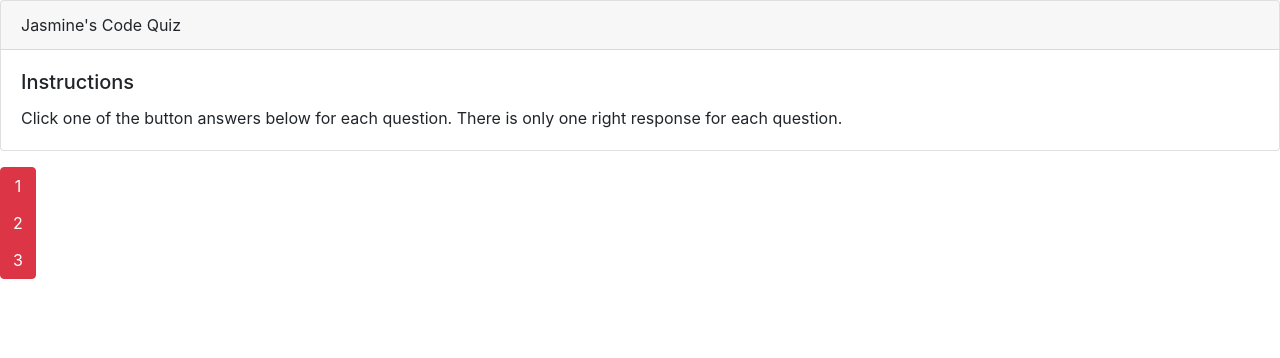
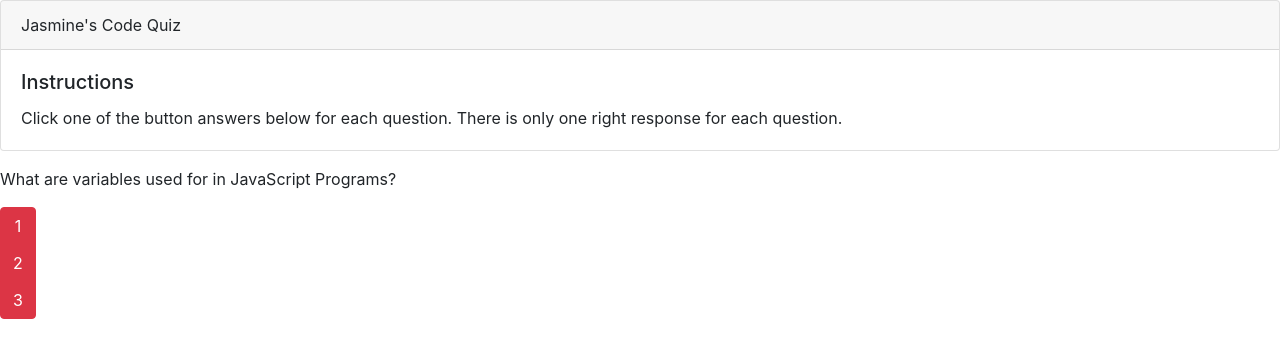
Before and after one commit to JEpps2020/code-quiz, a plain HTML site: page index.html in a window 1280 px wide. Drawn offline with nearby package versions, Linux system fonts and the light colour scheme.

Commit message:
I have added the render question function.

```diff
--- a/index.html
+++ b/index.html
@@ -10,7 +10,9 @@
 
   <!-- Bootstrap CDN -->
   <link rel="stylesheet" href="https://maxcdn.bootstrapcdn.com/bootstrap/4.0.0/css/bootstrap.min.css">
-
+  <script src="https://code.jquery.com/jquery-3.2.1.slim.min.js" integrity="sha384-KJ3o2DKtIkvYIK3UENzmM7KCkRr/rE9/Qpg6aAZGJwFDMVNA/GpGFF93hXpG5KkN" crossorigin="anonymous"></script>
+  <script src="https://cdnjs.cloudflare.com/ajax/libs/popper.js/1.12.9/umd/popper.min.js" integrity="sha384-ApNbgh9B+Y1QKtv3Rn7W3mgPxhU9K/ScQsAP7hUibX39j7fakFPskvXusvfa0b4Q" crossorigin="anonymous"></script>
+  <script src="https://maxcdn.bootstrapcdn.com/bootstrap/4.0.0/js/bootstrap.min.js" integrity="sha384-JZR6Spejh4U02d8jOt6vLEHfe/JQGiRRSQQxSfFWpi1MquVdAyjUar5+76PVCmYl" crossorigin="anonymous"></script>
 
 </head>
 <body>
@@ -36,16 +38,47 @@
     <button type="button" class="btn btn-danger">3</button>
     </div>
 <script>
+        var trivia = {
+        questions: ["What are variables used for in JavaScript Programs?","Javascript is what type of language?","What is meant by the THIS keyword in javascript?","What is the JavaScript syntax for printing values in Console?"],
+        choices:[
+                  ["storing numbers, dates, or other values","varying randomly","causing high-school algebra flashbacks"],
+                  ["Programming","Application","Scripting"],
+                  ["It refers current object","It refers previous object","None of the above"],
+                  ["print(5)","console.log(5)","print.consol(5)"]
+                ],
+        answer:["storing numbers, dates, or other values","Scripting","It refers current object","console.log(5)"],
+     };
+
         var questions = {
-        q1: ["What are variables used for in JavaScript Programs?"],
-        q2: ["What should appear at the very end of your JavaScript?"],
-        q3: ["What is mean by .this keyword in javascript?"],
-        q4: ["What is the JavaScript syntax for printing values in Console?"],
+        q1: ["What are variables used for in JavaScript Programs?", "storing numbers, dates, or other values"],
+        q2: ["Javascript is what type of language?", "Scripting"],
+        q3: ["What is meant by the THIS keyword in javascript?", "It refers current object"],
+        q4: ["What is the JavaScript syntax for printing values in Console?", "console.log(5)"]
+        };
+
+        console.log(questions)
+      var score = 0;
+      // Variable to hold the index of current question.
+      var questionIndex = 0;
+      // Array of questions.
+      var questionsArray = [questions.q1, questions.q2, questions.q3, questions.q4];
+
+      function renderQuestion() {
+        // If there are still more questions, render the next one.
+        if (questionIndex <= (questionsArray.length - 1)) {
+          document.querySelector("#question").innerHTML = questionsArray[questionIndex][0];
+        }
+        // If there aren't, render the end game screen.
+        else {
+          document.querySelector("#question").innerHTML = "Game Over!";
+          document.querySelector("#score").innerHTML = "Final Score: " + score + " out of " + questionsArray.length;
+        }
 
       };
-</script>
-<script src="https://code.jquery.com/jquery-3.2.1.slim.min.js" integrity="sha384-KJ3o2DKtIkvYIK3UENzmM7KCkRr/rE9/Qpg6aAZGJwFDMVNA/GpGFF93hXpG5KkN" crossorigin="anonymous"></script>
-<script src="https://cdnjs.cloudflare.com/ajax/libs/popper.js/1.12.9/umd/popper.min.js" integrity="sha384-ApNbgh9B+Y1QKtv3Rn7W3mgPxhU9K/ScQsAP7hUibX39j7fakFPskvXusvfa0b4Q" crossorigin="anonymous"></script>
-<script src="https://maxcdn.bootstrapcdn.com/bootstrap/4.0.0/js/bootstrap.min.js" integrity="sha384-JZR6Spejh4U02d8jOt6vLEHfe/JQGiRRSQQxSfFWpi1MquVdAyjUar5+76PVCmYl" crossorigin="anonymous"></script>
+
+      renderQuestion();
+
+
+    </script>
 </body>
 </html>
```
